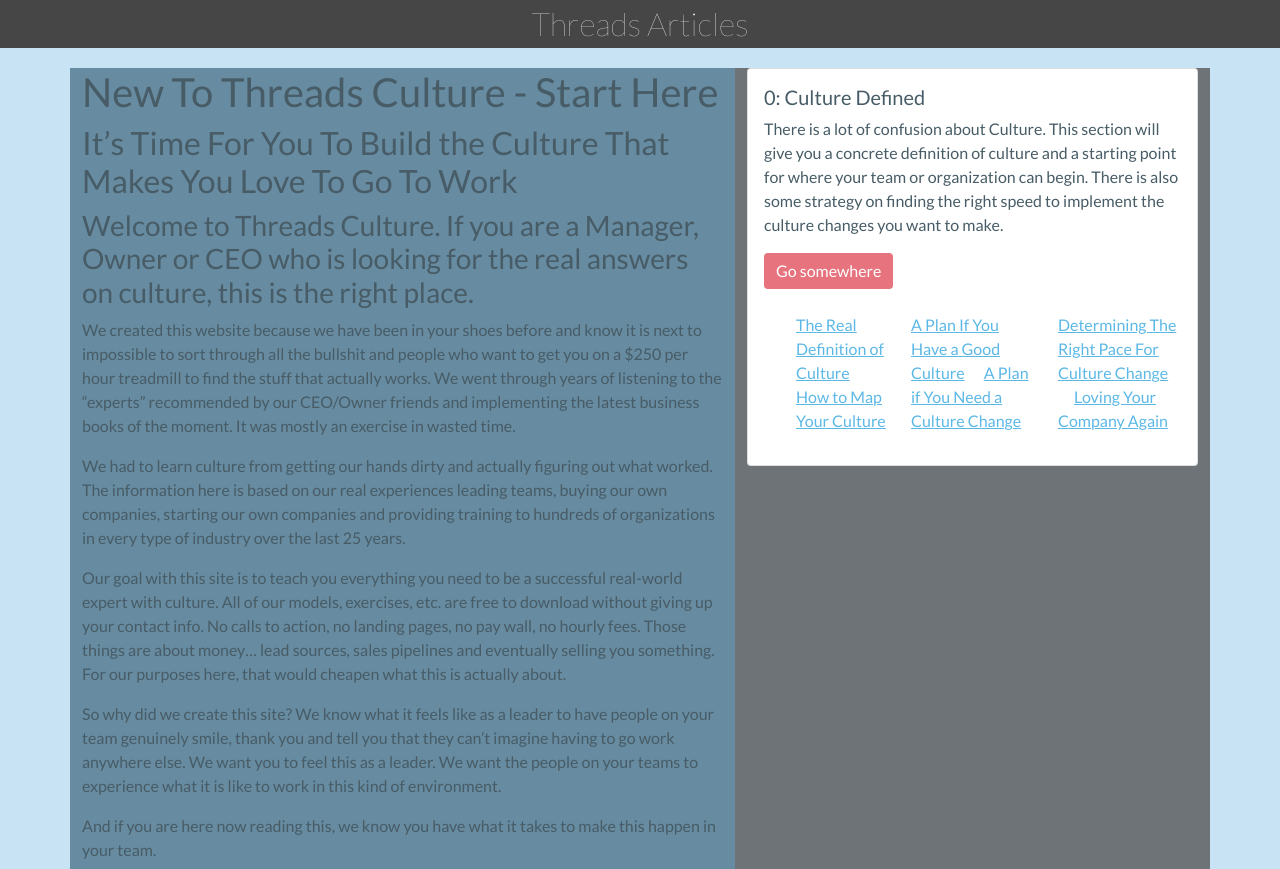
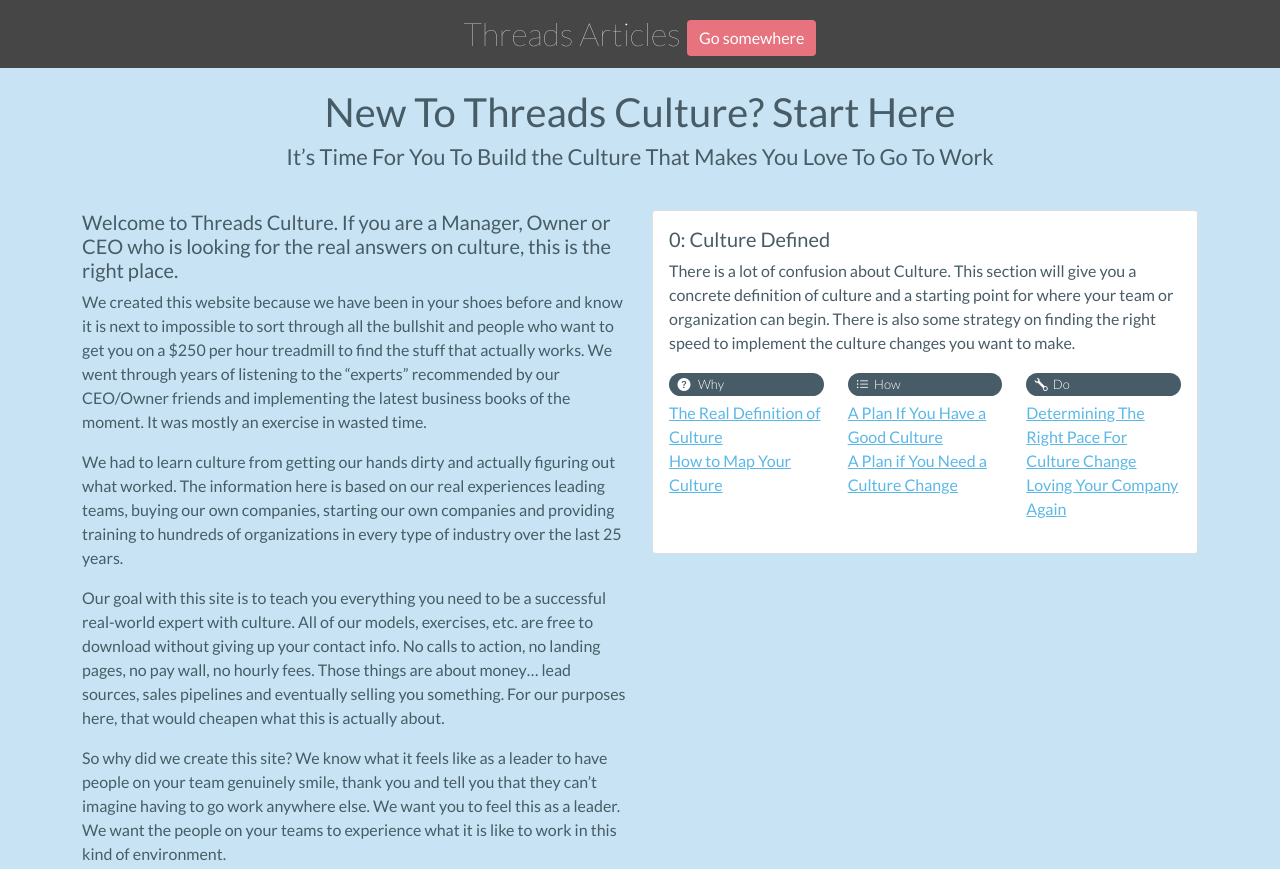
Before and after one commit to vectorbeat/ThreadsArticles, a plain HTML site: page index.html in a window 1280 px wide. Shown: the top 869 px of the page. Drawn offline with nearby package versions, Linux system fonts and the light colour scheme.

Commit message:
Add bootstrap ico9ns and links with formatting to card

```diff
--- a/index.html
+++ b/index.html
@@ -16,18 +16,22 @@
       href="https://fonts.googleapis.com/css2?family=Lato:ital,wght@0,100;0,300;0,400;0,900;1,100;1,300;1,400;1,700;1,900&display=swap"
       rel="stylesheet"
     />
+    <link rel="stylesheet" href="https://cdn.jsdelivr.net/npm/bootstrap-icons@1.5.0/font/bootstrap-icons.css">
     <link rel="stylesheet" href="src/styles.css" />
     <title>Threads Articles</title>
   </head>
-  <div class="header">Threads Articles</div>
+  <div class="header">Threads Articles <a href="#" class="btn btn-primary">Go somewhere</a></div>
   <div class="container-md">
-    <div class="row">
-      <div class="col-sm-7 left-content">
-        <h1>New To Threads Culture - Start Here</h1>
+       <h1>New To Threads Culture? Start Here</h1>
         <h2>
           It’s Time For You To Build the Culture That Makes You Love To Go To
           Work
         </h2>
+    <div class="left-right-holder">
+        <div class="row">
+
+      <div class="col-sm-6 left-content">
+
         <h3>
           Welcome to Threads Culture. If you are a Manager, Owner or CEO who is
           looking for the real answers on culture, this is the right place.
@@ -77,28 +81,29 @@
           us here and we will add the content of this site.</p>
         </p>
       </div>
-      <div class="col-sm-5 right-content">
+      <div class="col-sm-6 right-content">
         <div class="card">
           <div class="card-body">
             <h5 class="card-title">0: Culture Defined</h5>
             <p class="card-text">
               There is a lot of confusion about Culture.  This section will give you a concrete definition of culture and a starting point for where your team or organization can begin.  There is also some strategy on finding the right speed to implement the culture changes you want to make.
             </p>
-            <a href="#" class="btn btn-primary">Go somewhere</a>
-            <br />
-            <br />
+
             <div class="row">
-                <div class="col-sm-4">
+                <div class="col-sm-4"><span class="badge rounded-pill"><i class="bi bi-question-circle-fill link-type-icon"></i>
+Why</span>
                     <ul><li>
             <a href="#" class="card-link">The Real Definition of Culture</a></li>
             <li><a href="#" class="card-link">How to Map Your Culture</a></li></ul></div>
-              <div class="col-sm-4"> <a href="#" class="card-link">A Plan If You Have a Good Culture</a>
-            <a href="#" class="card-link">A Plan if You Need a Culture Change</a> </div>
-               <div class="col-sm-4"><a href="#" class="card-link">Determining The Right Pace For Culture Change</a>
-            <a href="#" class="card-link">Loving Your Company Again</a></div>
+              <div class="col-sm-4"><span class="badge rounded-pill"><i class="bi bi-list-ul link-type-icon"></i>How</span><ul><li><a href="#" class="card-link">A Plan If You Have a Good Culture</a></li>
+            <li><a href="#" class="card-link">A Plan if You Need a Culture Change</a></li></ul></div>
+               <div class="col-sm-4"><span class="badge rounded-pill"><i class="bi bi-wrench link-type-icon"></i>Do</span><ul><li><a href="#" class="card-link">Determining The Right Pace For Culture Change</a></li>
+            <li><a href="#" class="card-link">Loving Your Company Again</a></li></ul></div>
             </div>
+
           </div>
         </div>
+      </div>
       </div>
     </div>
     <div class="colors">
--- a/src/styles.css
+++ b/src/styles.css
@@ -16,31 +16,63 @@ a {
   background-color: #b55d66;
   border: #b55d66;
 }
+h1,
+h2 {
+  text-align: center;
+}
+
+h2 {
+  font-size: 22px;
+}
+
+h3 {
+  font-size: 20px;
+}
 
 .left-content {
-  background-color: #678ba0;
+  background-color: #c8e4f4;
 }
 
 .right-content {
-  background-color: #6d7376;
+  background-color: #c8e4f4;
+}
+
+.left-right-holder {
+  margin-top: 40px;
 }
 
 .header {
-  background-color: #464646;s
+  background-color: #464646;
   width: 100%;
   margin-bottom: 20px;
   font-size: 32px;
   text-align: center;
   color: white;
   font-weight: 100;
+  padding: 10px;
 }
 
 ul {
-  text-decoration: none;
+  padding-left: 0;
 }
 
 li {
   list-style: none;
+  margin-left: 0;
+}
+
+.badge {
+  font-size: 13px;
+  background-color: #475c66;
+
+  font-weight: 300;
+  width: 100%;
+  text-align: left;
+  margin-bottom: 5px;
+}
+
+.link-type-icon {
+  padding-right: 5px;
 }
 
 .colors {
```
